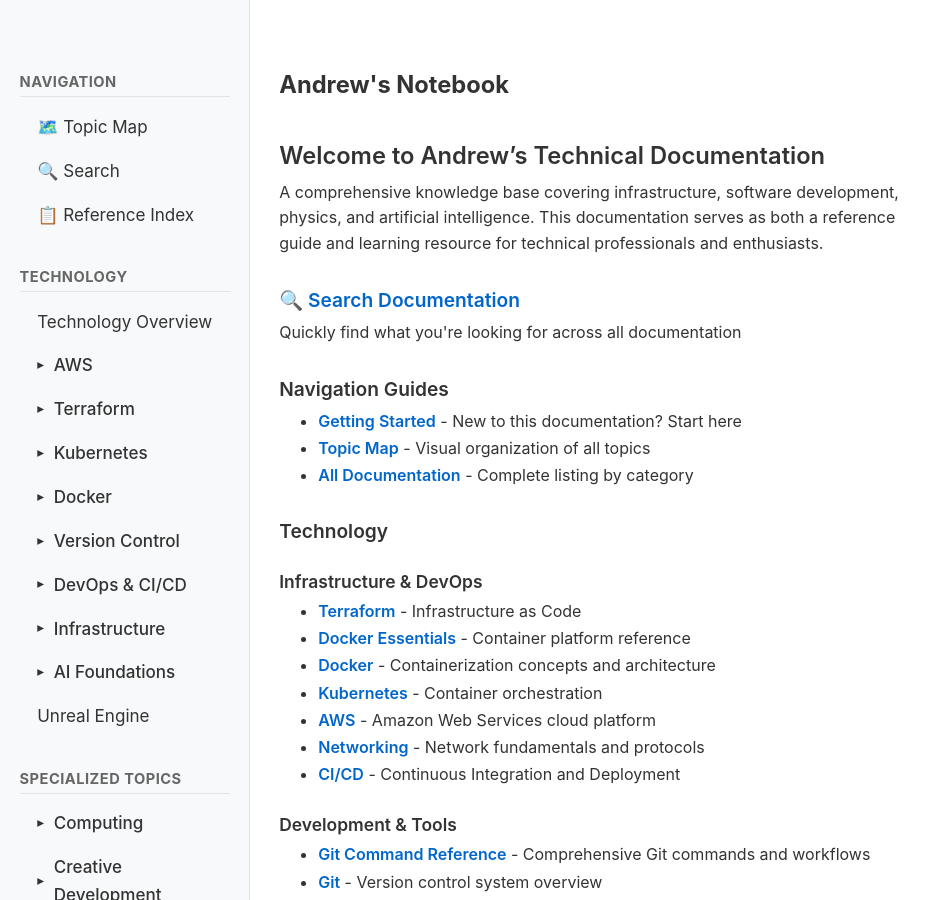
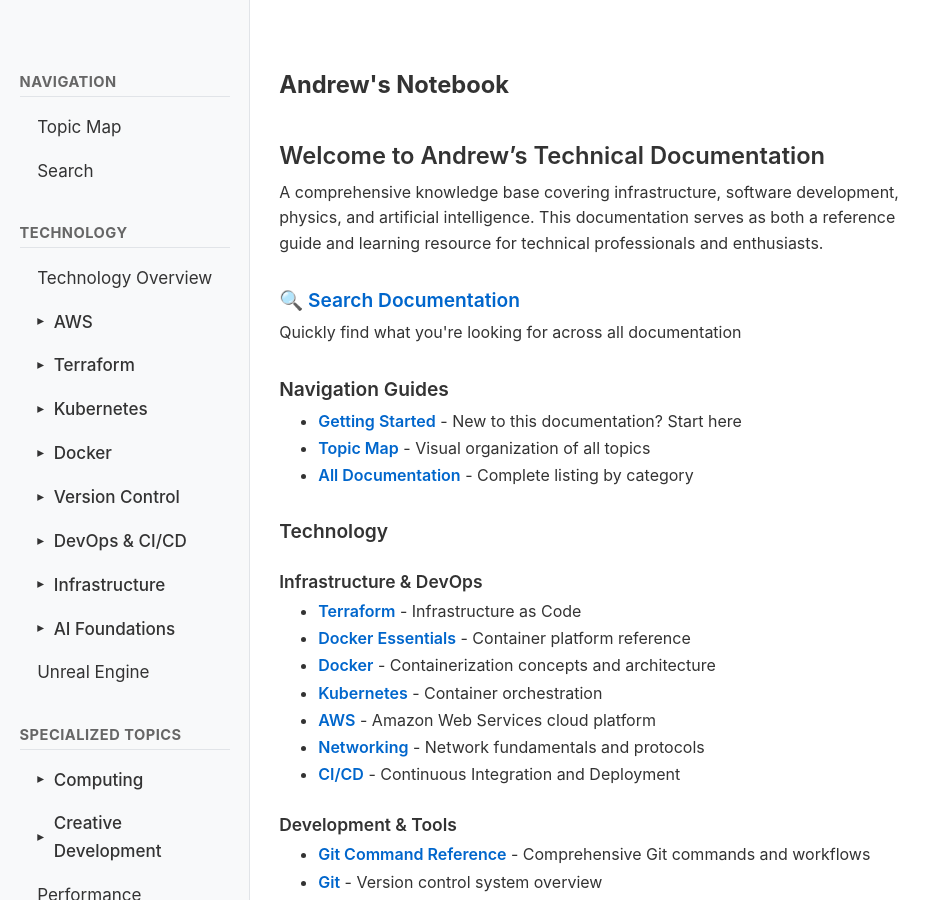
Before and after one commit to AndrewAltimit/Documentation, a Jekyll site: the page built from github-pages/index.md, in a window 1280 px wide and 900 px high. Shown: the whole window, without its empty margins (0-940 px from the left). Built offline with Jekyll 4.4.1, drawn with Linux system fonts in a browser that asks for light colours.

Commit message:
Remove duplicate Reference Index from navigation
- Remove "📋 Reference Index" (duplicates Reference Guide)
- Remove emojis from Topic Map and Search nav items

🤖 Generated with [Claude Code](https://claude.com/claude-code)

Co-Authored-By: Claude Opus 4.5 <noreply@anthropic.com>

```diff
--- a/github-pages/_data/navigation.yml
+++ b/github-pages/_data/navigation.yml
@@ -21,12 +21,10 @@ main:
 docs:
   - title: Navigation
     children:
-      - title: "🗺️ Topic Map"
+      - title: "Topic Map"
         url: /docs/topic-map.html
-      - title: "🔍 Search"
+      - title: "Search"
         url: /search.html
-      - title: "📋 Reference Index"
-        url: /docs/reference/index.html
 
   - title: Technology
     children:
```
